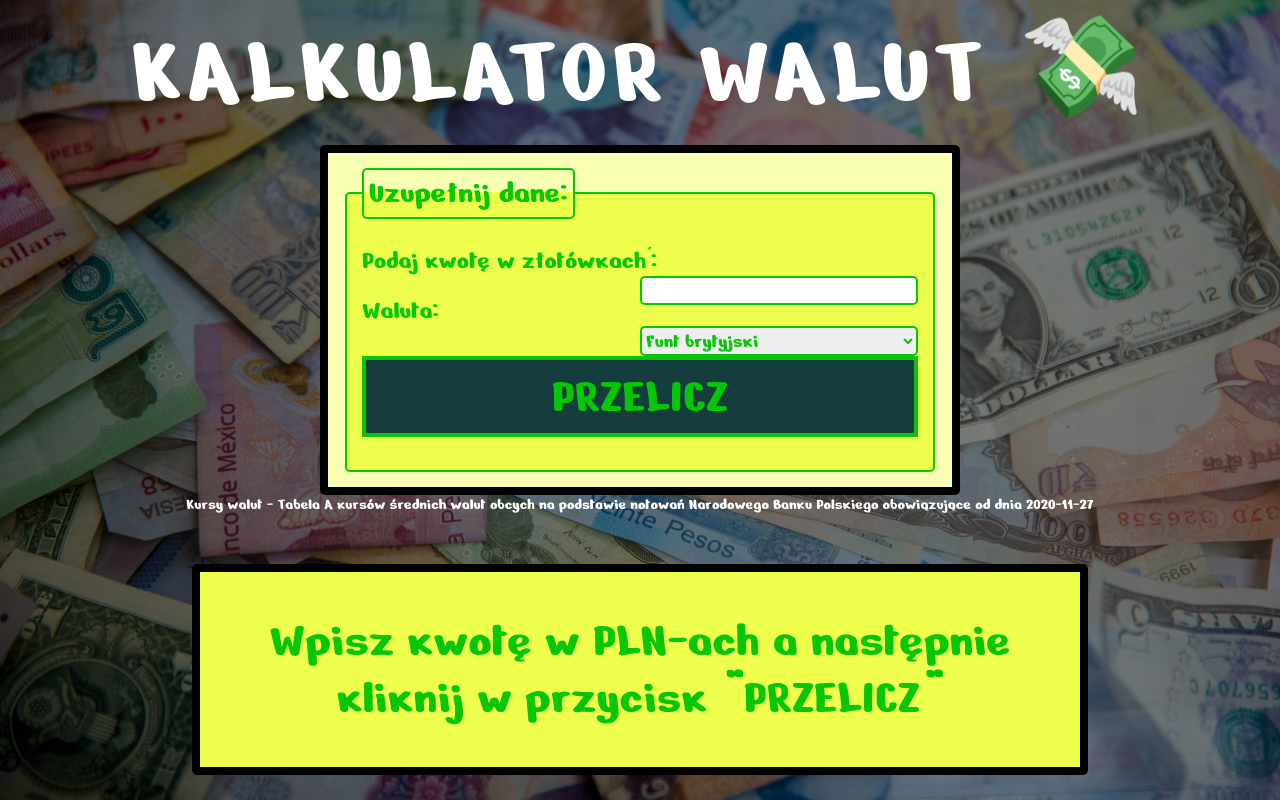
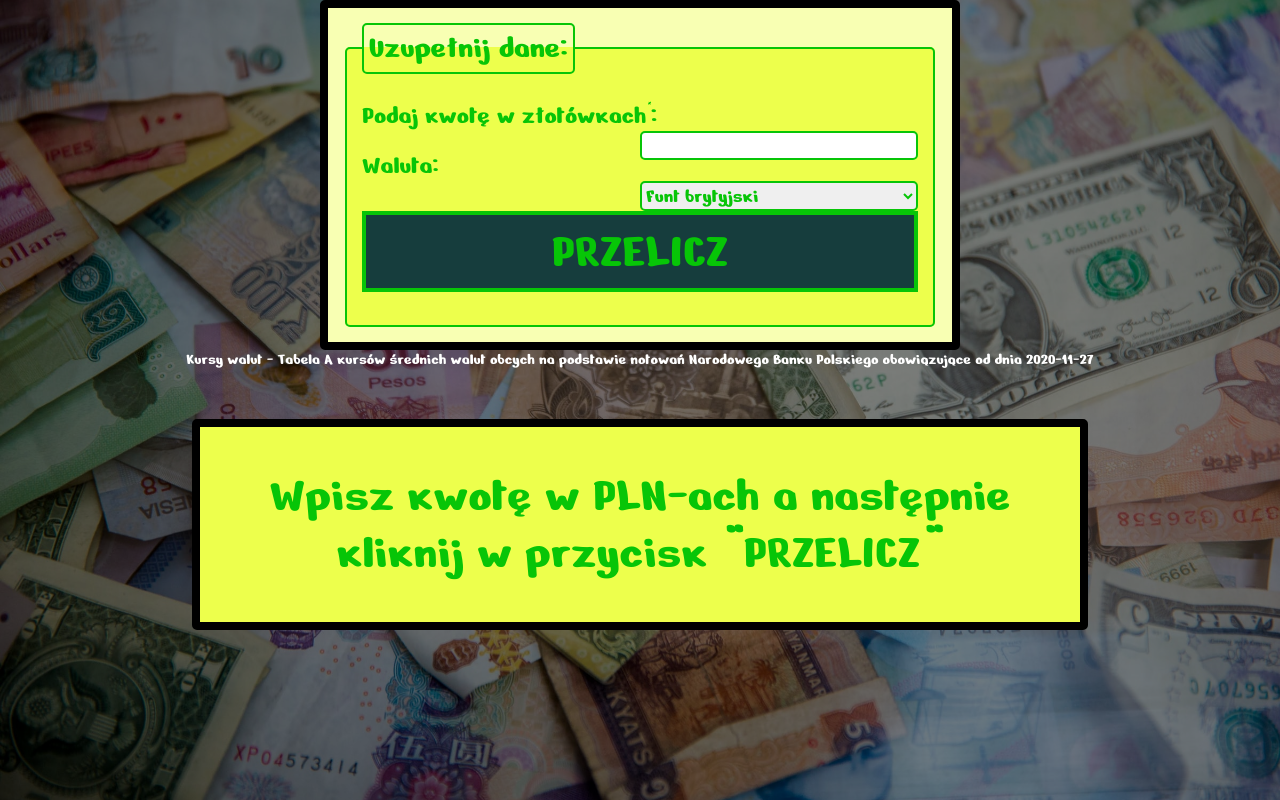
Before and after one commit to sebastianjuszczynski/currency-converter-react, a React (Create React App) app: page / in a window 1280 px wide. Built offline with nearby package versions, Linux system fonts and the light colour scheme.

Commit message:
remove h1 from App.js

```diff
--- a/src/App.js
+++ b/src/App.js
@@ -9,7 +9,6 @@ import Container from "./Container";
 function App() {
   return (
     <Container>
-      <h1 className="header">Kalkulator walut 💸</h1>
       <Form />
       <Result />
     </Container>
```
